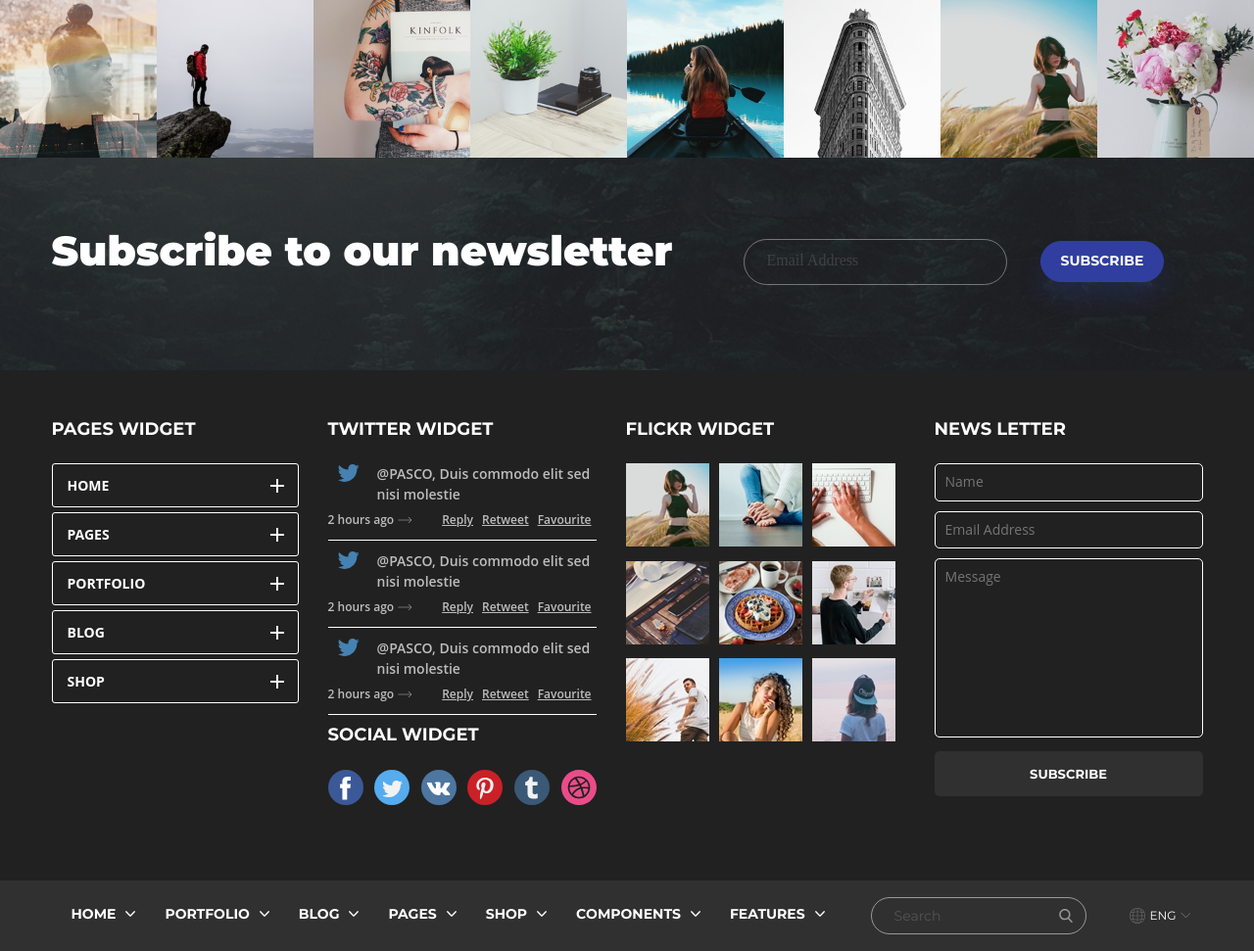
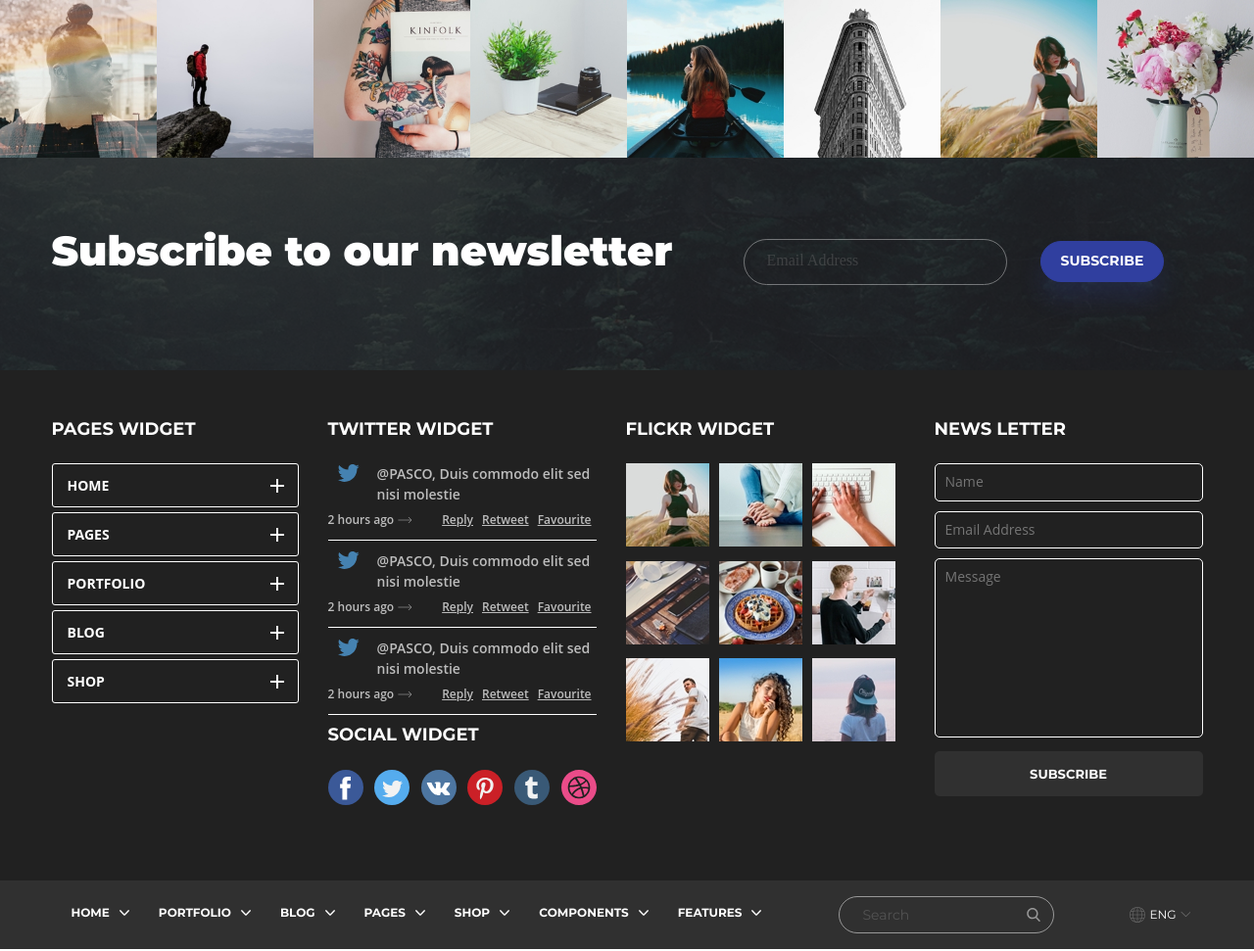
Before and after one commit to Ivan-Kokorin/univer-repo, a plain HTML site: page footer.html in a window 1280 px wide. Shown: the whole page at 98% size. Drawn offline with Linux system fonts and the light colour scheme.

Commit message:
#fix: Правки в блоке footer-bottom

```diff
--- a/css/main.css
+++ b/css/main.css
@@ -2298,3 +2298,6 @@ template {
     margin-right: 14px;
     opacity: 0.5;
 }
+.footer-bottom__link {
+    font-size: 12px;
+}
--- a/footer.html
+++ b/footer.html
@@ -160,13 +160,13 @@
                 <div class="footer-bottom-wrapper">
                     <nav>
                         <ul class="header-menu__nav">
-                            <li><a class="header-menu__link" href="#">Home</a></li>
-                            <li><a class="header-menu__link" href="#">Portfolio</a></li>
-                            <li><a class="header-menu__link" href="#">Blog</a></li>
-                            <li><a class="header-menu__link" href="#">Pages</a></li>
-                            <li><a class="header-menu__link" href="#">Shop</a></li>
-                            <li><a class="header-menu__link" href="#">Components</a></li>
-                            <li><a class="header-menu__link" href="#">Features</a></li>
+                            <li><a class="header-menu__link footer-bottom__link" href="#">Home</a></li>
+                            <li><a class="header-menu__link footer-bottom__link" href="#">Portfolio</a></li>
+                            <li><a class="header-menu__link footer-bottom__link" href="#">Blog</a></li>
+                            <li><a class="header-menu__link footer-bottom__link" href="#">Pages</a></li>
+                            <li><a class="header-menu__link footer-bottom__link" href="#">Shop</a></li>
+                            <li><a class="header-menu__link footer-bottom__link" href="#">Components</a></li>
+                            <li><a class="header-menu__link footer-bottom__link" href="#">Features</a></li>
                         </ul>
                     </nav>
                     <div class="footer-bottom__form">
@@ -174,7 +174,7 @@
                             <input class="footer-bottom__search" type="search" placeholder="Search">
                         </form>
                     </div>
-                                     <div class="header-top__language footer-bottom__language">
+                    <div class="header-top__language footer-bottom__language">
                         <select name="language">
                             <option value="1">ENG</option>
                             <option value="1">RUS</option>
```
